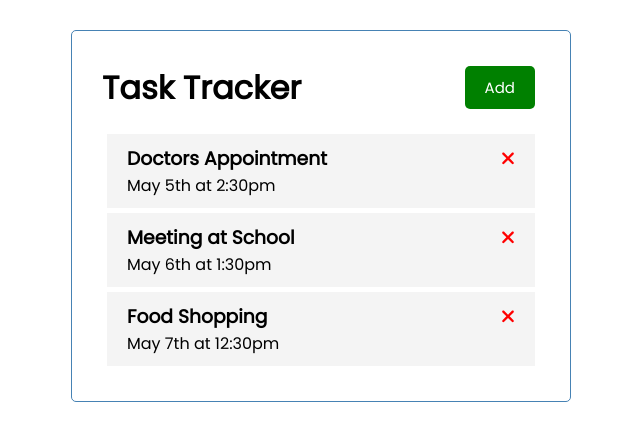
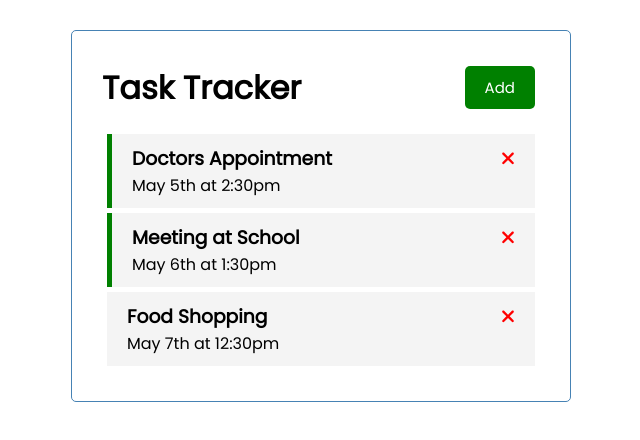
Before and after one commit to geddy8543/angular-crash, an Angular app: page / in a window 1280 px wide. Shown: the top 440 px of the page, without its empty margins (319-959 px from the left). Built offline with nearby package versions, Linux system fonts and the light colour scheme; data requests are answered from the project's data file.

Commit message:
adds reminder bars in html for the tasks

```diff
--- a/src/app/components/task-item/task-item.component.html
+++ b/src/app/components/task-item/task-item.component.html
@@ -1,4 +1,4 @@
-<div class="task">
+<div [ngClass]="{ reminder: task.reminder }" class="task">
     <h3>{{ task.text }} <fa-icon (click)="onDelete(task)" [ngStyle]="{'color': 'red'}" [icon]="faTimes"></fa-icon></h3>
     <p>{{ task.day }}</p>
 </div>
--- a/src/app/components/tasks/tasks.component.ts
+++ b/src/app/components/tasks/tasks.component.ts
@@ -18,7 +18,7 @@ export class TasksComponent implements OnInit {
   }
 
   deleteTask(task: Task) {
-    this.taskService.deleteTask(task).subscribe(() => (this.tasks = this.tasks.filter(t => t.id !== task.id)));
+    this.taskService.deleteTask(task).subscribe(() => (this.tasks = this.tasks.filter((t) => t.id !== task.id)));
 
   }
 
```
